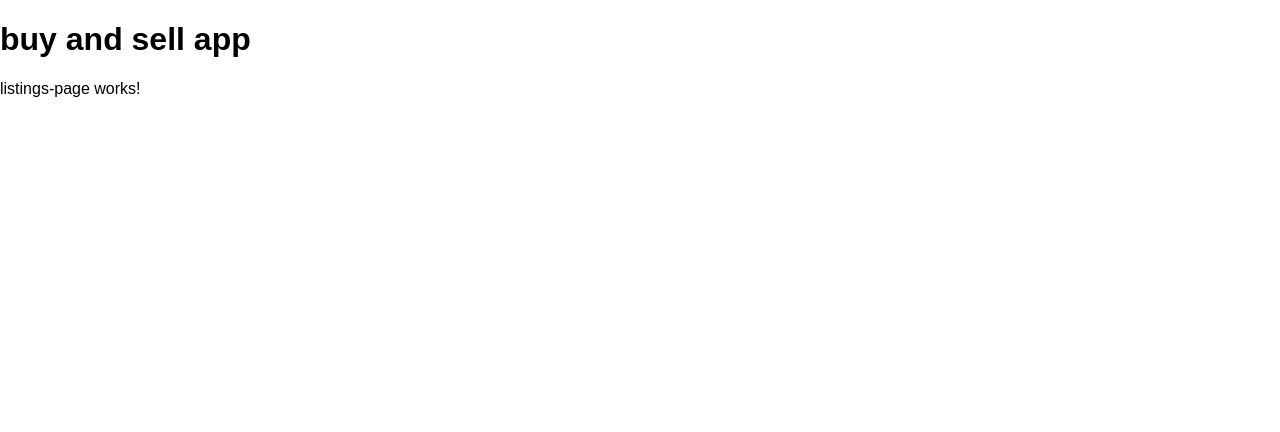
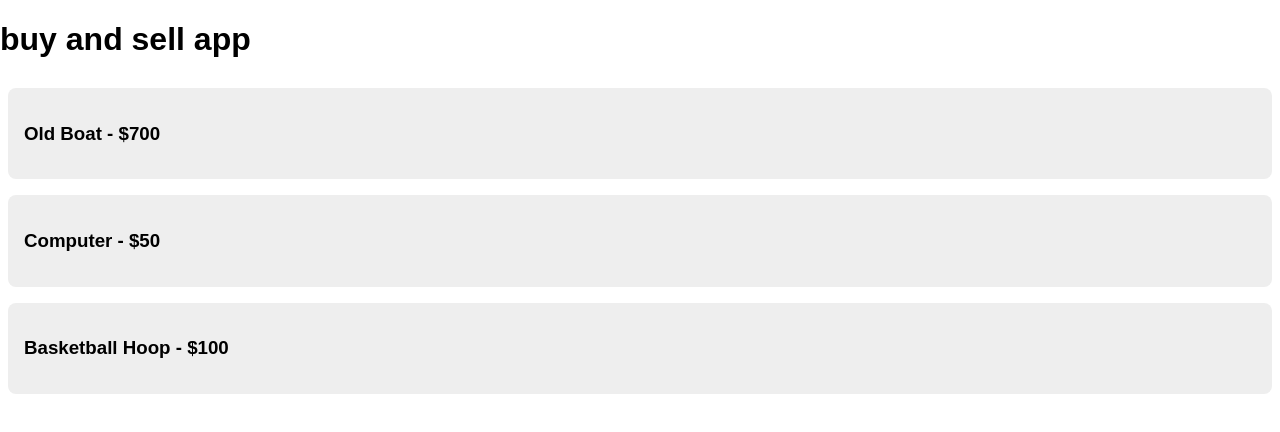
Before and after one commit to Amyh97/buy-and-sell, an Angular app: page /listings in a window 1280 px wide. Shown: the top 432 px of the page. Built offline with nearby package versions, Linux system fonts and the light colour scheme.

Commit message:
implement listings page

```diff
--- a/src/app/listings-page/listings-page.component.html
+++ b/src/app/listings-page/listings-page.component.html
@@ -1 +1,8 @@
-<p>listings-page works!</p>
+<div>
+    <div class="content-box" *ngFor="let listing of listings">
+        <!-- routerLink doesn't cause the page to completelt re-render -->
+        <a routerLink="/listings/{{listing.id}}">
+            <h3>{{listing.name}} - ${{listing.price}}</h3>
+        </a>
+    </div>
+</div>
--- a/src/app/listings-page/listings-page.component.ts
+++ b/src/app/listings-page/listings-page.component.ts
@@ -1,10 +1,19 @@
-import { Component } from '@angular/core';
+import { Component, OnInit } from '@angular/core';
+import { Listing } from '../types';
+import { fakeListings } from '../fake-data';
 
 @Component({
   selector: 'app-listings-page',
   templateUrl: './listings-page.component.html',
   styleUrls: ['./listings-page.component.css']
 })
-export class ListingsPageComponent {
+export class ListingsPageComponent implements OnInit {
+  listings: Listing[] = [];
 
+  constructor() {}
+
+  ngOnInit(): void {
+    // proper place to get data from back end
+    this.listings = fakeListings;
+  }
 }
```
